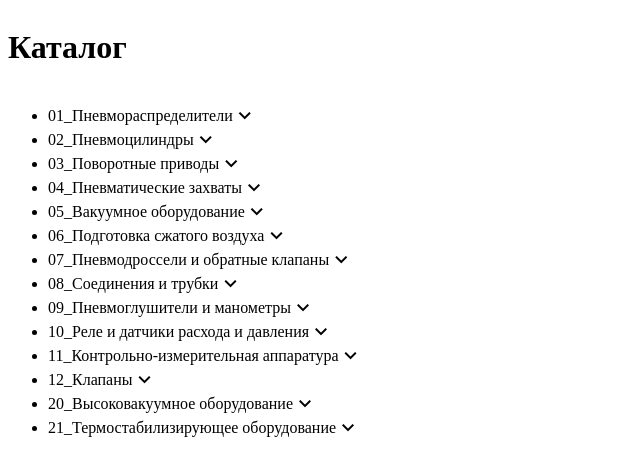
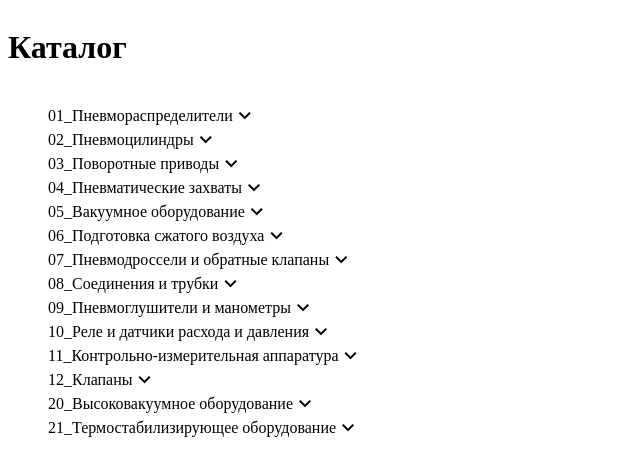
Before and after one commit to ivsemenovdev/catalog, a plain HTML site: page index.html in a window 1280 px wide. Shown: the full height of the page, 0-640 px from the left. Drawn offline with nearby package versions, Linux system fonts and the light colour scheme.

Commit message:
feat: add css styles for accordion

```diff
--- a/styles/style.css
+++ b/styles/style.css
@@ -1,3 +1,7 @@
+html {
+    overflow-y: scroll;
+}
+
 header .wrapper,
 main .wrapper,
 footer .wrapper
@@ -21,6 +25,12 @@ footer .wrapper
     align-items: center;
 }
 
+ul,
+li {
+    list-style: none;
+    cursor: pointer;
+}
+
 /* Стили для "аккордиона"*/
 
 .accordion {
@@ -34,3 +44,8 @@ footer .wrapper
     background-color: white;
     overflow: hidden;
 }
+
+.active .material-symbols-outlined {
+    rotate: 180deg;
+    transition: 0.5s;
+}
```
